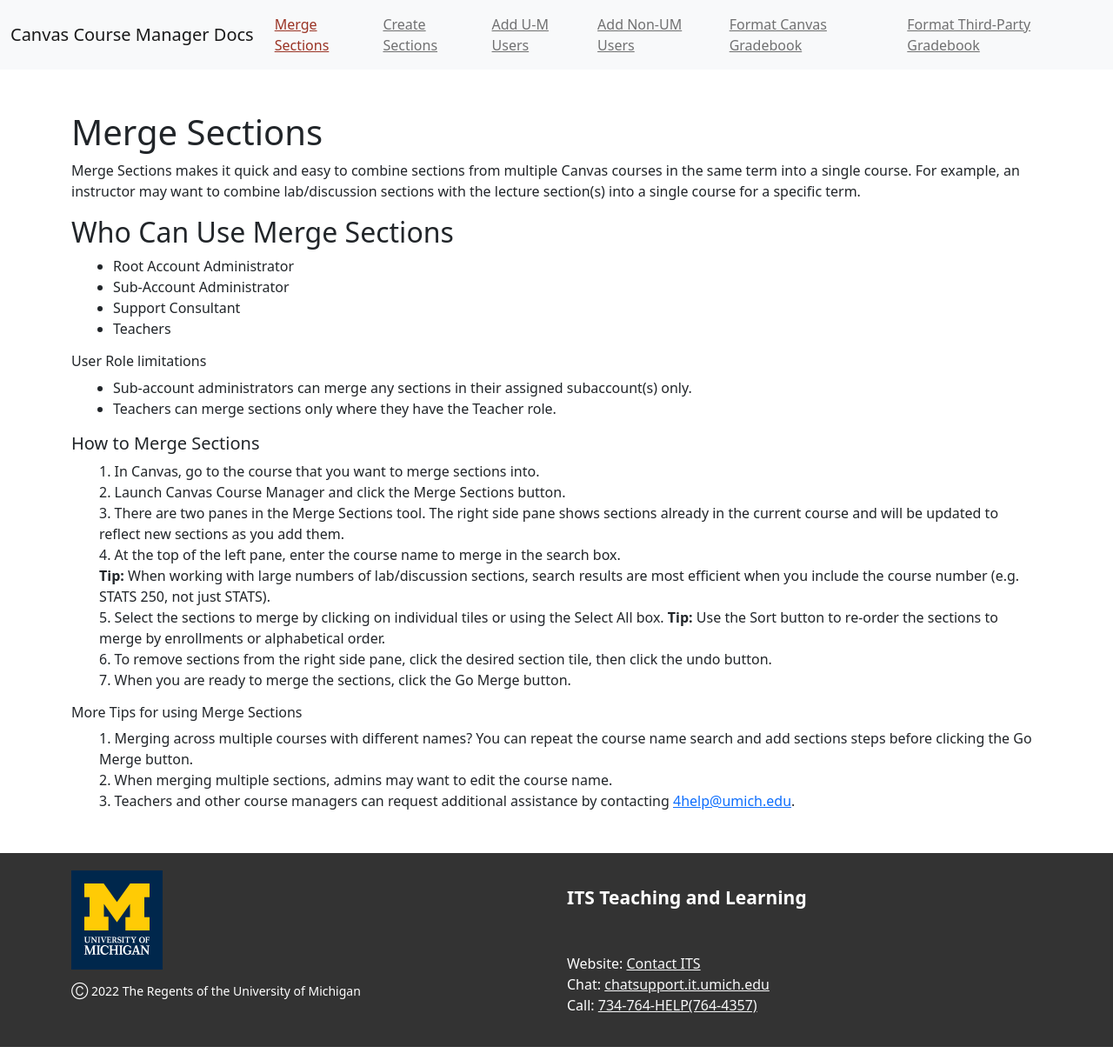
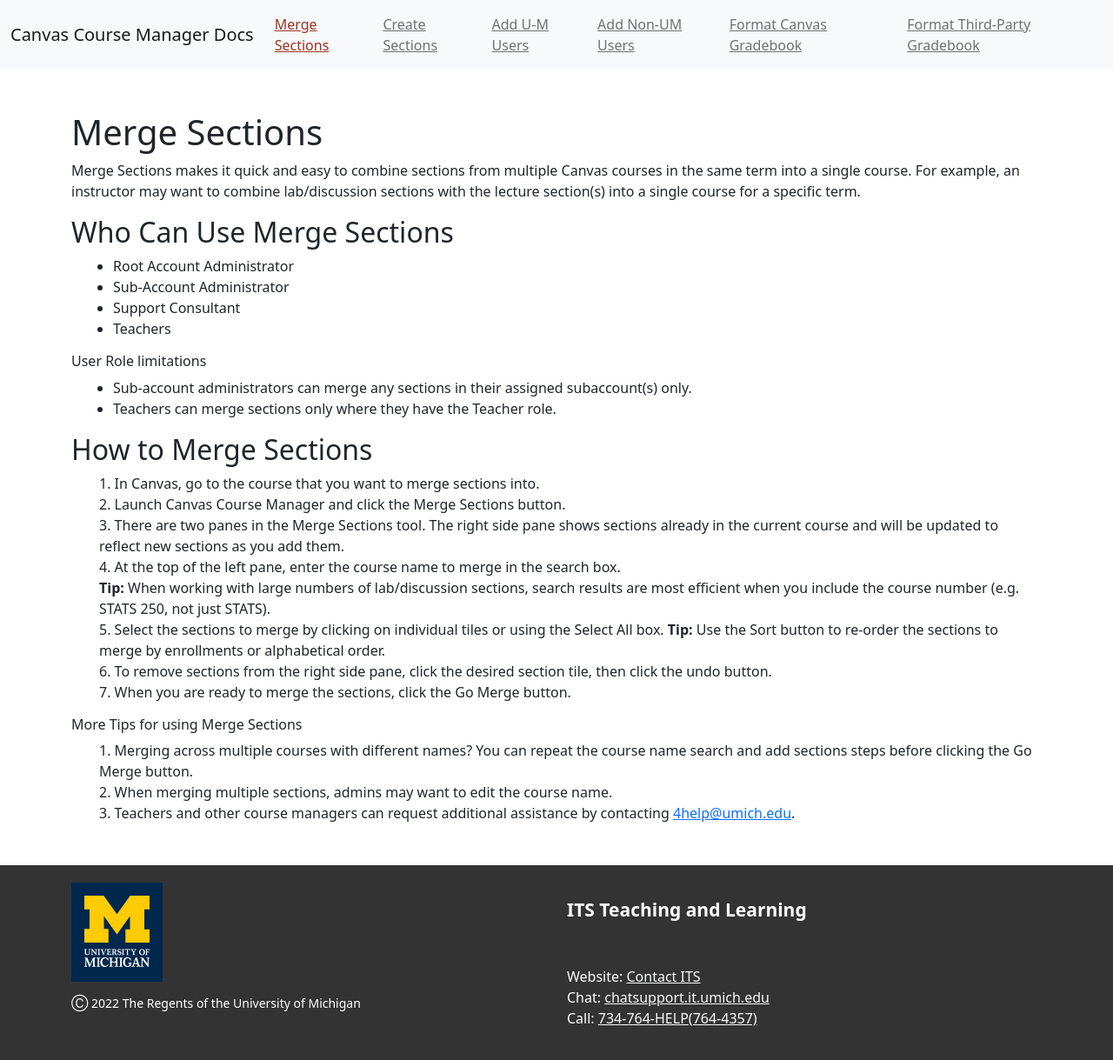
Before and after one commit to tl-its-umich-edu/canvas-course-manager-next, a Jekyll site: the page built from docs/merge-sections.html, in a window 1280 px wide. Shown: the whole page at 87% size. Built offline with Jekyll 4.4.1, drawn with Linux system fonts in a browser that asks for light colours.

```diff
--- a/docs/merge-sections.html
+++ b/docs/merge-sections.html
@@ -17,7 +17,7 @@ title: Merge Sections
   <li>Sub-account administrators can merge any sections in their assigned subaccount(s) only.</li>
   <li>Teachers can merge sections only where they have the Teacher role. </li>
 </ul>
-<h5>How to Merge Sections</h5>
+<h2>How to Merge Sections</h2>
 <ul class="list-group-numbered">
   <li>In Canvas, go to the course that you want to merge sections into.</li>
   <li>Launch Canvas Course Manager and click the Merge Sections button.</li>
```
